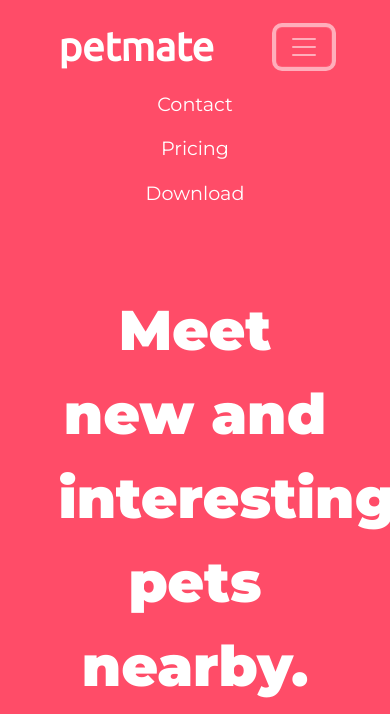
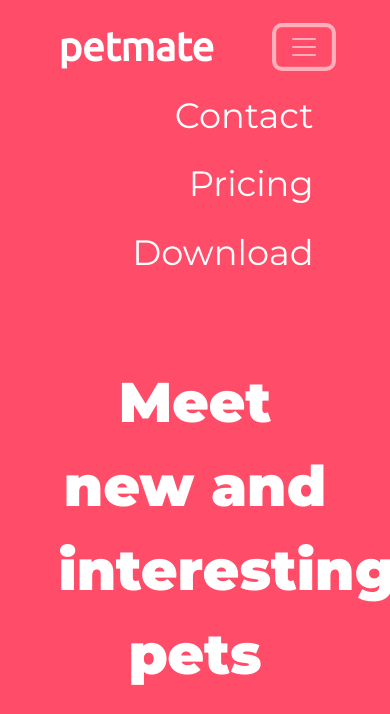
Before and after one commit to pesener/pesener.github.io, a plain HTML site: page index.html in a window 390 px wide. Both pictures are taken after a click on the button "Toggle navigation". Shown: the top 714 px of the page. Drawn offline with nearby package versions, Linux system fonts and the light colour scheme.

Commit message:
Update styles.css

```diff
--- a/css/styles.css
+++ b/css/styles.css
@@ -154,4 +154,7 @@
         transform: rotate(0);
         width: 60%
     }
+    .nav-link{
+        font-size: 2.2rem;
+        text-align: right;
 }
```
